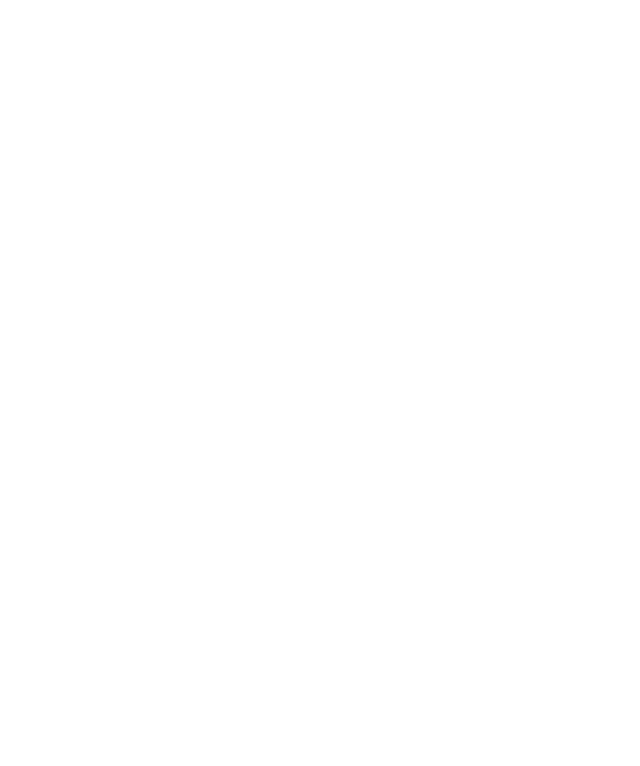
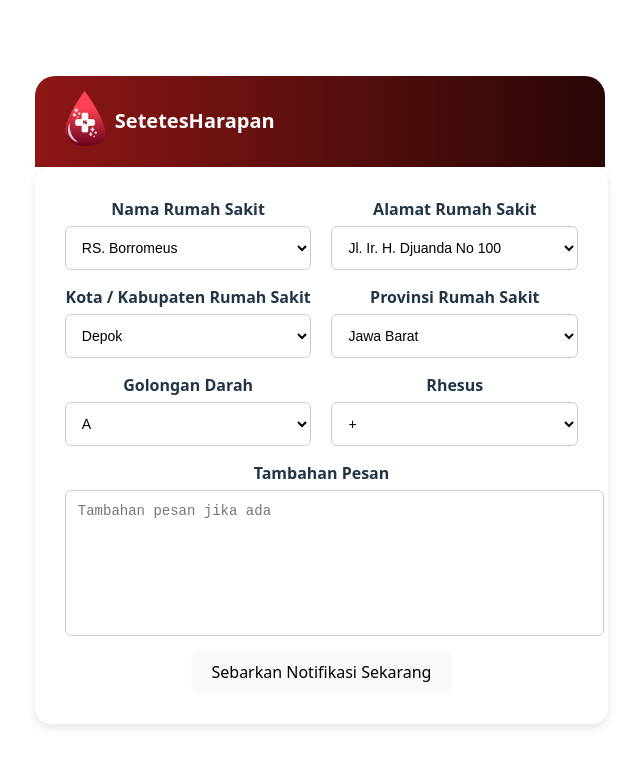
Before and after one commit to rickywijayaaa/SetetesHarapanDesktop, a React (Vite) app in the folder frontend/: page /blastinginfo in a window 1280 px wide. Before the commit this address had no page. Shown: the top 766 px of the page, without its empty margins (320-960 px from the left). Built offline with nearby package versions, Linux system fonts and the light colour scheme.

Commit message:
feat : add blasting info page

```diff
--- a/frontend/src/App.css
+++ b/frontend/src/App.css
@@ -1369,3 +1369,146 @@
   border-radius: 6px;
   font-size: 14px;
 }
+
+
+
+/* Main Container */
+.blasting-info-container {
+  width: 100vw;
+  min-height: 100vh;
+  background-color: #f8f8f8;
+  display: flex;
+  justify-content: center;
+  align-items: flex-start;
+  padding-top: 30px;
+}
+
+/* Card Layout */
+.blasting-card {
+  width: 90%;
+  max-width: 1100px;
+  background: white;
+  border-radius: 16px;
+  padding: 30px;
+  box-shadow: 0 4px 10px rgba(0, 0, 0, 0.1);
+}
+
+/* Input Section Layout */
+.blasting-content {
+  display: grid;
+  grid-template-columns: 1fr 1fr;
+  gap: 20px;
+}
+
+/* Labels */
+.blasting-label {
+  display: block;
+  font-size: 14px;
+  font-weight: 600;
+  margin-bottom: 5px;
+}
+
+/* Inputs and Selects */
+.blasting-input,
+.blasting-select {
+  width: 100%;
+  padding: 12px;
+  border: 1px solid #ccc;
+  border-radius: 8px;
+  font-size: 14px;
+  background: white;
+}
+
+/* Full Width Textarea */
+.blasting-textarea {
+  width: 100%;
+  height: 120px;
+  padding: 12px;
+  border: 1px solid #ccc;
+  border-radius: 8px;
+  font-size: 14px;
+  background: white;
+  resize: none;
+  grid-column: span 2;
+}
+
+/* Navbar */
+.navbar-blasting {
+  display: flex;
+  align-items: center;
+  padding: 15px 30px;
+  background: linear-gradient(90deg, #8E1716, #280706);
+  color: white;
+  border-radius: 20px 20px 0 0;
+}
+
+.navbar-left-blasting {
+  display: flex;
+  align-items: center;
+}
+
+.logo-blasting {
+  width: 40px;
+  margin-right: 10px;
+}
+
+.app-title-blasting {
+  font-size: 20px;
+  font-weight: bold;
+}
+
+/* Form Container */
+.form-container-blasting {
+  background: #fff;
+  padding: 40px;
+  border-radius: 15px;
+  box-shadow: 0 2px 10px rgba(0, 0, 0, 0.1);
+  margin-top: 20px;
+}
+
+/* Form Groups */
+.form-group-blasting {
+  display: flex;
+  flex-direction: column;
+  margin-bottom: 15px;
+}
+
+.form-group-blasting label {
+  font-size: 16px;
+  font-weight: bold;
+  margin-bottom: 5px;
+}
+
+.form-group-blasting select,
+.form-group-blasting textarea {
+  width: 100%;
+  padding: 12px;
+  border: 1px solid #ccc;
+  border-radius: 6px;
+  font-size: 14px;
+}
+
+/* Full Width */
+.full-width {
+  width: 100%;
+}
+
+/* Submit Button */
+.submit-button-blasting {
+  width: 100%;
+  padding: 15px;
+  background: linear-gradient(90deg, #8E1716, #B3260E);
+  color: white;
+  font-size: 16px;
+  font-weight: bold;
+  border: none;
+  border-radius: 6px;
+  cursor: pointer;
+  margin-top: 20px;
+  box-shadow: 0 5px 10px rgba(255, 0, 0, 0.3);
+  transition: 0.3s ease-in-out;
+}
+
+.submit-button-blasting:hover {
+  background: linear-gradient(90deg, #B3260E, #EA3D03);
+}
--- a/frontend/src/App.tsx
+++ b/frontend/src/App.tsx
@@ -6,6 +6,7 @@
 import Verification from "./pages/Verification.tsx";
 import EditDarah from "./pages/EditDarah.tsx";
 import KurangDarah from "./pages/KurangDarah.tsx"
+import BlastingInfo from "./pages/Blastinginfo.tsx";
 
 function App() {
   return (
@@ -16,7 +17,8 @@
       <Route path="/homepage" element={<Homepage />} />
       <Route path="/verification" element={<Verification />} />
       <Route path="/edit" element={<EditDarah />} />
-      <Route path="/kurangdarah" element={<KurangDarah />} />{/* Updated Route */}
+      <Route path="/kurangdarah" element={<KurangDarah />} />
+      <Route path="/blastinginfo" element={<BlastingInfo />} /> {/* Updated Route */}
 
     </Routes>
   );
--- /dev/null
+++ b/frontend/src/pages/BlastingInfo.tsx
@@ -0,0 +1,90 @@
+import React from "react";
+import { Link } from "react-router-dom";
+import logo from "../assets/logo.png";
+import "../App.css";
+
+const BlastingInfo: React.FC = () => {
+  return (
+    <div className="blasting-container">
+      {/* Navbar */}
+      <div className="navbar-blasting">
+        <div className="navbar-left-blasting">
+          <Link to="/">
+            <img src={logo} alt="Setetes Harapan" className="logo-blasting" />
+          </Link>
+          <span className="app-title-blasting">SetetesHarapan</span>
+        </div>
+      </div>
+
+      {/* Form Card */}
+      <div className="blasting-card">
+        <div className="blasting-content">
+          {/* Left Section */}
+          <div className="blasting-left">
+            <div className="form-group-blasting">
+              <label className="blasting-label">Nama Rumah Sakit</label>
+              <select className="blasting-select">
+                <option>RS. Borromeus</option>
+              </select>
+            </div>
+
+            <div className="form-group-blasting">
+              <label className="blasting-label">Kota / Kabupaten Rumah Sakit</label>
+              <select className="blasting-select">
+                <option>Depok</option>
+                <option>Bandung</option>
+                <option>Jakarta</option>
+              </select>
+            </div>
+
+            <div className="form-group-blasting">
+              <label className="blasting-label">Golongan Darah</label>
+              <select className="blasting-select">
+                <option>A</option>
+                <option>B</option>
+                <option>AB</option>
+                <option>O</option>
+              </select>
+            </div>
+          </div>
+
+          {/* Right Section */}
+          <div className="blasting-right">
+            <div className="form-group-blasting">
+              <label className="blasting-label">Alamat Rumah Sakit</label>
+              <select className="blasting-select">
+                <option>Jl. Ir. H. Djuanda No 100</option>
+              </select>
+            </div>
+
+            <div className="form-group-blasting">
+              <label className="blasting-label">Provinsi Rumah Sakit</label>
+              <select className="blasting-select">
+                <option>Jawa Barat</option>
+              </select>
+            </div>
+
+            <div className="form-group-blasting">
+              <label className="blasting-label">Rhesus</label>
+              <select className="blasting-select">
+                <option>+</option>
+                <option>-</option>
+              </select>
+            </div>
+          </div>
+        </div>
+
+        {/* Full Width Textarea */}
+        <div className="form-group-blasting full-width">
+          <label className="blasting-label">Tambahan Pesan</label>
+          <textarea className="blasting-textarea" placeholder="Tambahan pesan jika ada"></textarea>
+        </div>
+
+        {/* Submit Button */}
+        <button className="blasting-button">Sebarkan Notifikasi Sekarang</button>
+      </div>
+    </div>
+  );
+};
+
+export default BlastingInfo;
```
